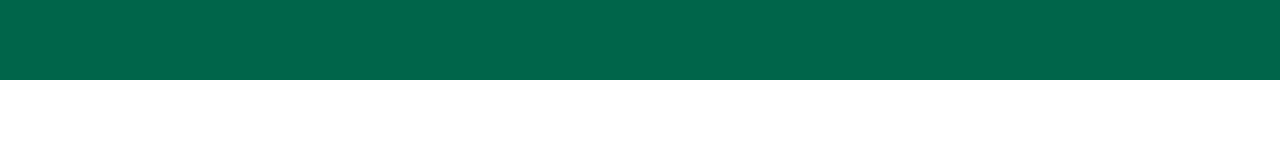
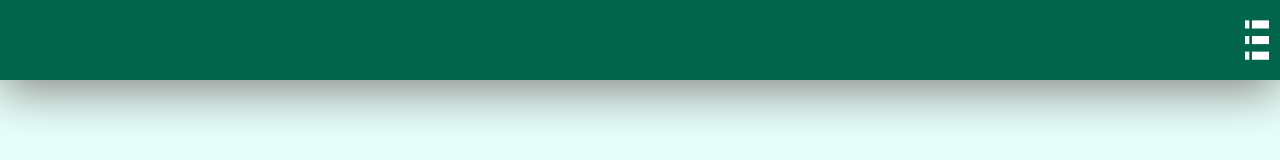
Before and after one commit to IsaqueDiniz/APS, a plain HTML site: page html/home.html in a window 1280 px wide. Drawn offline with Linux system fonts and the light colour scheme.

Commit message:
Começo de uso de flexbox

```diff
--- a/css/styles.css
+++ b/css/styles.css
@@ -8,8 +8,21 @@
 	border: 0;
 }
 
+body { background: #e7fff9; }
+
 .header {
+	display: flex;
+	flex-direction: row;
+	justify-content: flex-end;
 	background: #00654a;
 	width: 100%;
 	height: 80px;
+	box-shadow: 0px 10px 50px grey;]
 }
+.header img {
+	width: 30px;
+	margin: 8px;
+}
+.footer {
+
+}
--- a/html/home.html
+++ b/html/home.html
@@ -12,6 +12,9 @@
 			<img src="../img/menu-btn.png">
 		</header>
 
+		<footer class="footer">
+
+		</footer>
 	</body>
 
 </html>
```
